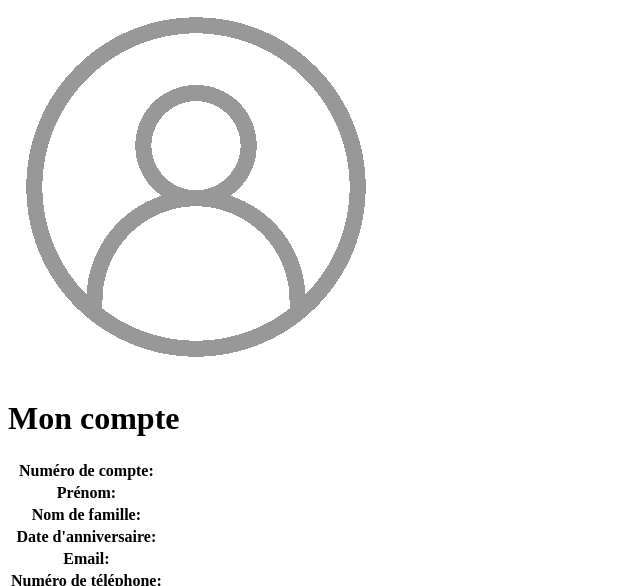
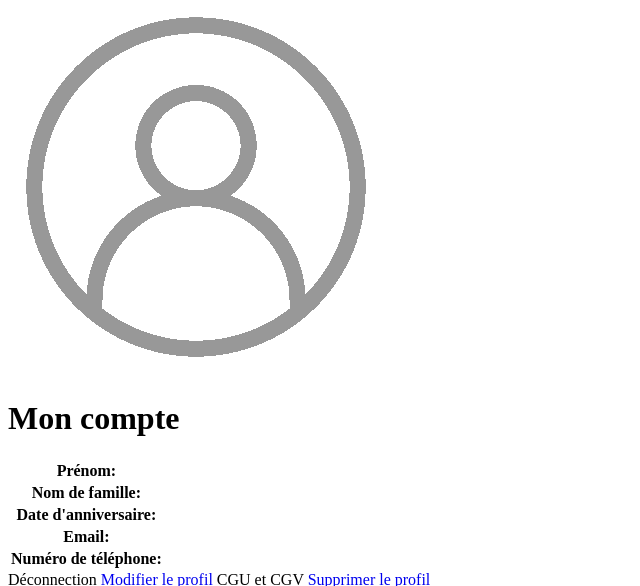
Before and after one commit to WildCodeSchool/reims-php-2009-project3-safe-night, a Symfony app: template templates/user/show.html.twig in a window 1280 px wide. Shown: the part 525-1111 px from the top of the page, without its empty margins (0-640 px from the left). Run offline with Twig, Linux system fonts and the light colour scheme; the template is opened without the code that fills it, so the values that code supplies are empty; some libraries are stand-ins or nearby versions.

Commit message:
delete the account number

```diff
--- a/templates/user/show.html.twig
+++ b/templates/user/show.html.twig
@@ -11,10 +11,6 @@
 
     <table class="user-profil">
         <tbody>
-            <tr>
-                <th>Numéro de compte:</th>
-                <td>{{ user.id }}</td>
-            </tr>
             <tr>
                 <th>Prénom:</th>
                 <td>{{ user.firstname }}</td>
```
